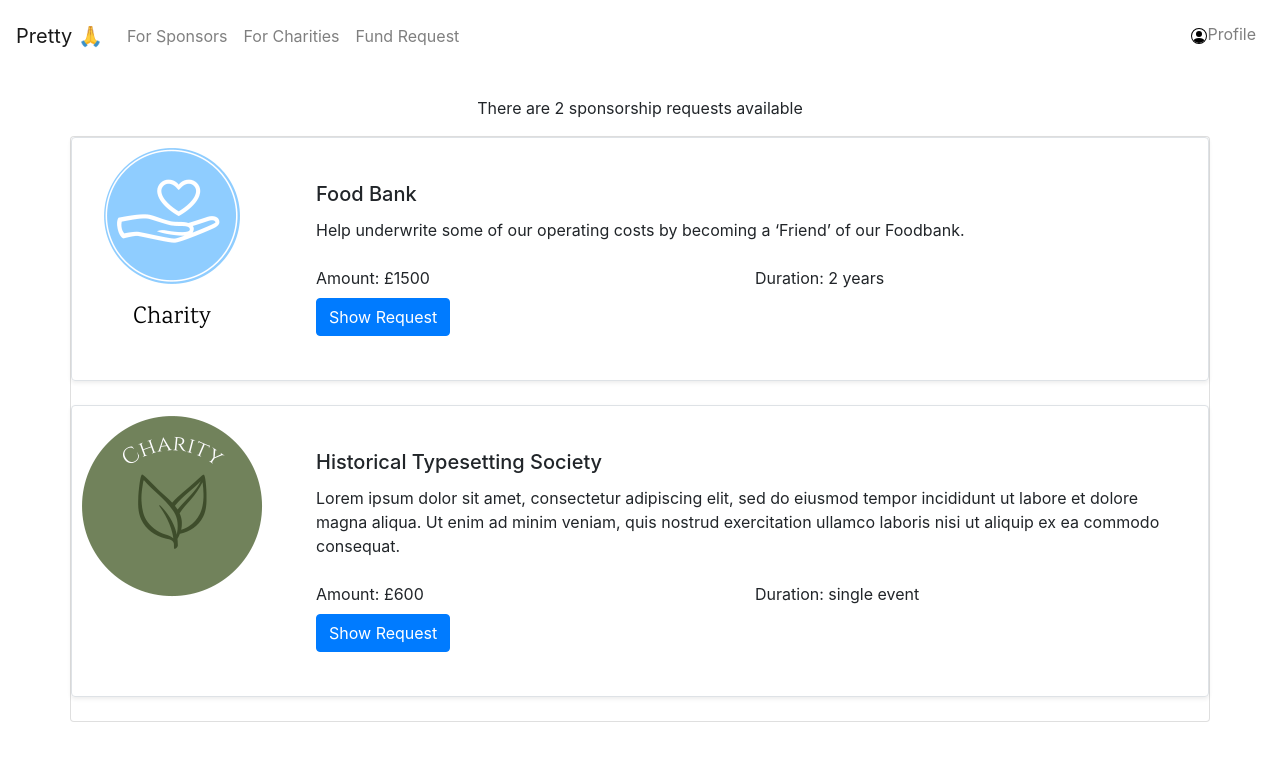
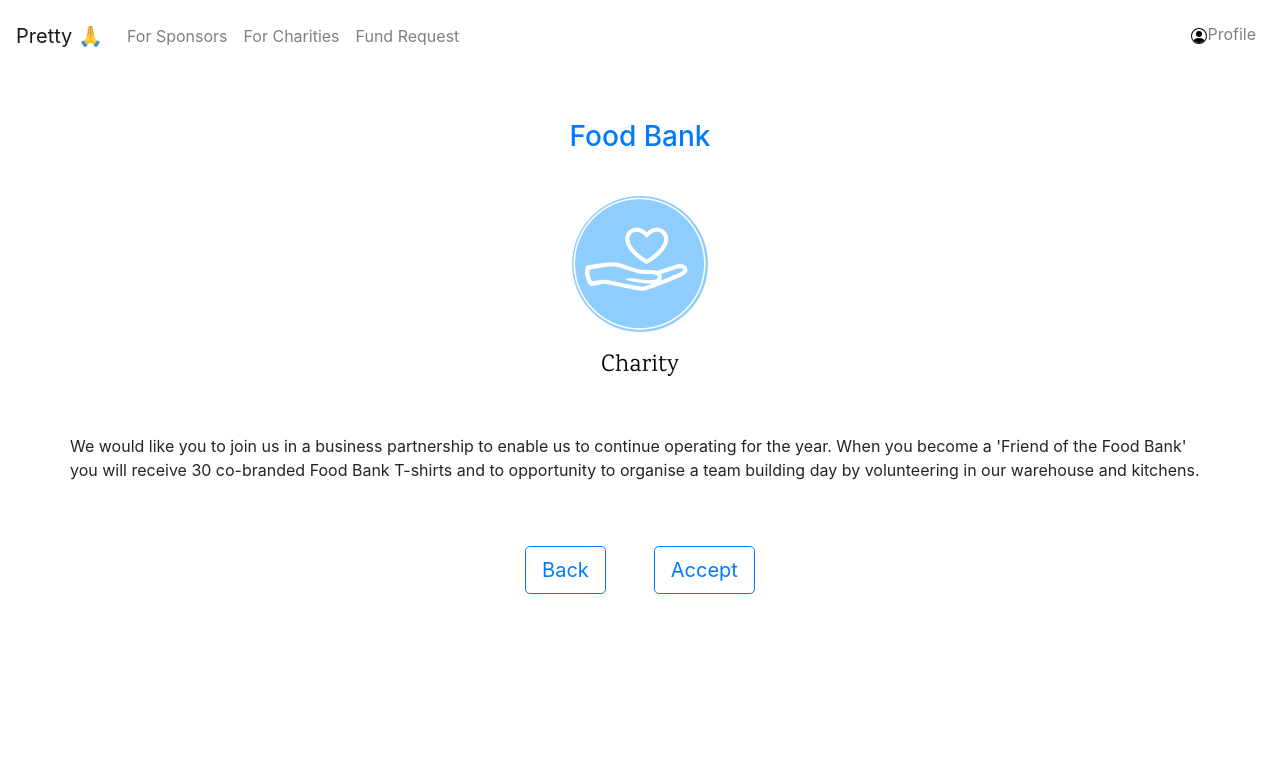
Before and after one commit to tr-hack-to-the-future/prettyplease-frontend, a React (Create React App) app: page /ForSponsors/1 in a window 1280 px wide. Shown: the top 758 px of the page. Built offline with nearby package versions, Linux system fonts and the light colour scheme.

Commit message:
implemented request card view and back button

```diff
--- a/src/App.js
+++ b/src/App.js
@@ -45,6 +45,32 @@ export default function App() {
     },
   ]);
 
+
+  // Sponsorship requests test data
+  const [sponsorshipRequests, setrequests] = useState([
+    {
+      requestId: "1",
+      charityName: "Food Bank",
+      image: require("./assets/images/charity-logo-blue.png"),
+      description: "Help underwrite some of our operating costs by becoming a ‘Friend’ of our Foodbank.",
+      amount: "£1500",        // TODO formatted to include currency symbol?
+      duration: "2 years",    // TODO formatted to include time unit?
+      incentive: "We would like you to join us in a business partnership to enable us to continue operating for the year. When you become a 'Friend of the Food Bank' you will receive 30 co-branded Food Bank T-shirts and to opportunity to organise a team building day by volunteering in our warehouse and kitchens."
+    },
+    {
+      requestId: "2",
+      charityName: "Historical Typesetting Society",
+      image: require("./assets/images/charity-logo-green.png"),
+      description: "Lorem ipsum dolor sit amet, consectetur adipiscing elit, sed do eiusmod tempor incididunt ut labore et dolore magna aliqua. Ut enim ad minim veniam, quis nostrud exercitation ullamco laboris nisi ut aliquip ex ea commodo consequat.",
+      amount: "£600",        // TODO formatted to include currency symbol?
+      duration: "single event",    // TODO formatted to include time unit?
+      incentive: "Sed ut perspiciatis unde omnis iste natus error sit voluptatem accusantium doloremque laudantium, totam rem aperiam, eaque ipsa quae ab illo inventore veritatis et quasi architecto beatae vitae dicta sunt explicabo. Nemo enim ipsam voluptatem quia voluptas sit aspernatur aut odit aut fugit, sed quia consequuntur magni dolores eos qui ratione voluptatem sequi nesciunt."
+    },
+
+  ]);
+
+
+
   const [isAuth, setIsAuth] = useState(true);
   return (
 
@@ -55,7 +81,12 @@ export default function App() {
           {/* {" "} */}
           <Main SponsorData={sponsor} />
         </Route>
-        <Route path="/ForSponsors" component={SponsorPage}></Route>
+        <Route exact path="/ForSponsors/:id" component={RequestDetailsAccept}>
+          <RequestDetailsAccept request={sponsorshipRequests} />
+        </Route>
+        <Route exact path="/ForSponsors">
+          <SponsorPage requests={sponsorshipRequests} />
+        </Route>
         <Route path="/RequestDetailsAccept">
           <RequestDetailsAccept />
         </Route>
--- a/src/components/requestdetailsaccept/RequestDetailsAccept.js
+++ b/src/components/requestdetailsaccept/RequestDetailsAccept.js
@@ -1,11 +1,15 @@
 import React from 'react';
 import Container from 'react-bootstrap/Container';
 import Button from 'react-bootstrap/Button';
-import { useHistory } from 'react-router-dom';
+import Row from 'react-bootstrap/Row';
 
-function RequestDetailsAccept({ cardData }) {
+import { BrowserRouter as Router, useHistory, useParams, Link } from 'react-router-dom';
+
+function RequestDetailsAccept({ request }) {
 
     let history = useHistory();
+    let { id } = useParams();
+    let dispRequest = request[id - 1];
 
     function handleClick() {
         history.push("/ForSponsors");
@@ -13,22 +17,40 @@ function RequestDetailsAccept({ cardData }) {
 
     return (
         <Container>
-            <h3>
-                Sponsorship Request
-            </h3>
-            {/* <div>
-            {cardData.charityName}
-            </div> */}
-            <div>
-                <Button variant="primary" onClick={handleClick}>
-                    Back
-                </Button>
+            <Row className="row justify-content-center mt-5 mb-4 text-primary">
+                <h3>{dispRequest.charityName}</h3>
+            </Row>
+            <div className="rounded mx-auto d-block  text-center">
+                <img
+                    src={dispRequest.image}
+                    width="200"
+                    height="200"
+                    alt={dispRequest.charityName}
+                />
             </div>
+            <div className="row justify-content-center mt-5 ">
+                <p>{dispRequest.incentive}</p>
+            </div>
+            <Router>
+                <Row className=" justify-content-center mt-5 ">
+                    <Link href="">
+                        <Button
+                            variant="outline-primary"
+                            size="lg"
+                            onClick={() => history.goBack()}>
+                            Back
+                        </Button>
+                    </Link>
+                    <Link href="">
+                        <Button variant="outline-primary ml-5" size="lg">
+                            Accept
+                        </Button>
+                    </Link>
+                </Row>
+            </Router>
         </Container>
-
     );
-
 }
 
 
-    export default RequestDetailsAccept;
+export default RequestDetailsAccept;
--- a/src/components/requestdisplaycard/RequestDisplayCard.js
+++ b/src/components/requestdisplaycard/RequestDisplayCard.js
@@ -2,12 +2,12 @@ import React from 'react';
 import Card from 'react-bootstrap/Card';
 import Col from 'react-bootstrap/Col';
 import Row from 'react-bootstrap/Row';
-import Button from 'react-bootstrap/Button';
 import { Link } from 'react-router-dom';
 
 function RequestDisplayCard({ cardData }) {
 
     return (
+        <Link to={`/ForSponsors/${cardData.requestId}`}>
             <Row
                 className="no-gutters border rounded overflow-hidden flex-md-row mb-4 shadow-sm h-md-250 position-relative">
                 <Col className="col-auto flex-column">
@@ -40,12 +40,10 @@ function RequestDisplayCard({ cardData }) {
 
                             </Col>
                         </Row>
-                        <Link to="/RequestDetailsAccept">
-                            <Button>Show Request</Button>
-                        </Link>
                     </Card.Body>
                 </Col>
             </Row>
+        </Link>
     );
 }
 
```
Lines whose indentation alone changed are shown as unchanged.
